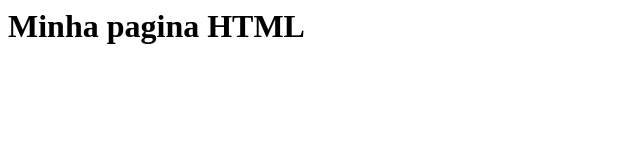
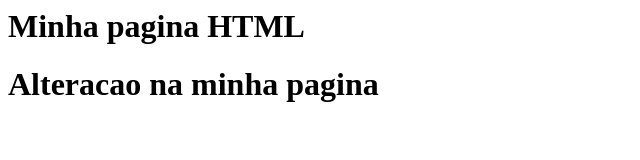
Before and after one commit to walker015/gama-no-github, a plain HTML site: page index.html in a window 1280 px wide. Shown: the whole page, without its empty margins (0-640 px from the left). Drawn offline with Linux system fonts and the light colour scheme.

Commit message:
arquivo index.html atualizado novamente

```diff
--- a/index.html
+++ b/index.html
@@ -1,5 +1,6 @@
 <html>
     <body>
         <h1>Minha pagina HTML</h1>
+        <h1>Alteracao na minha pagina</h1>
     </body>
 </html>
```
